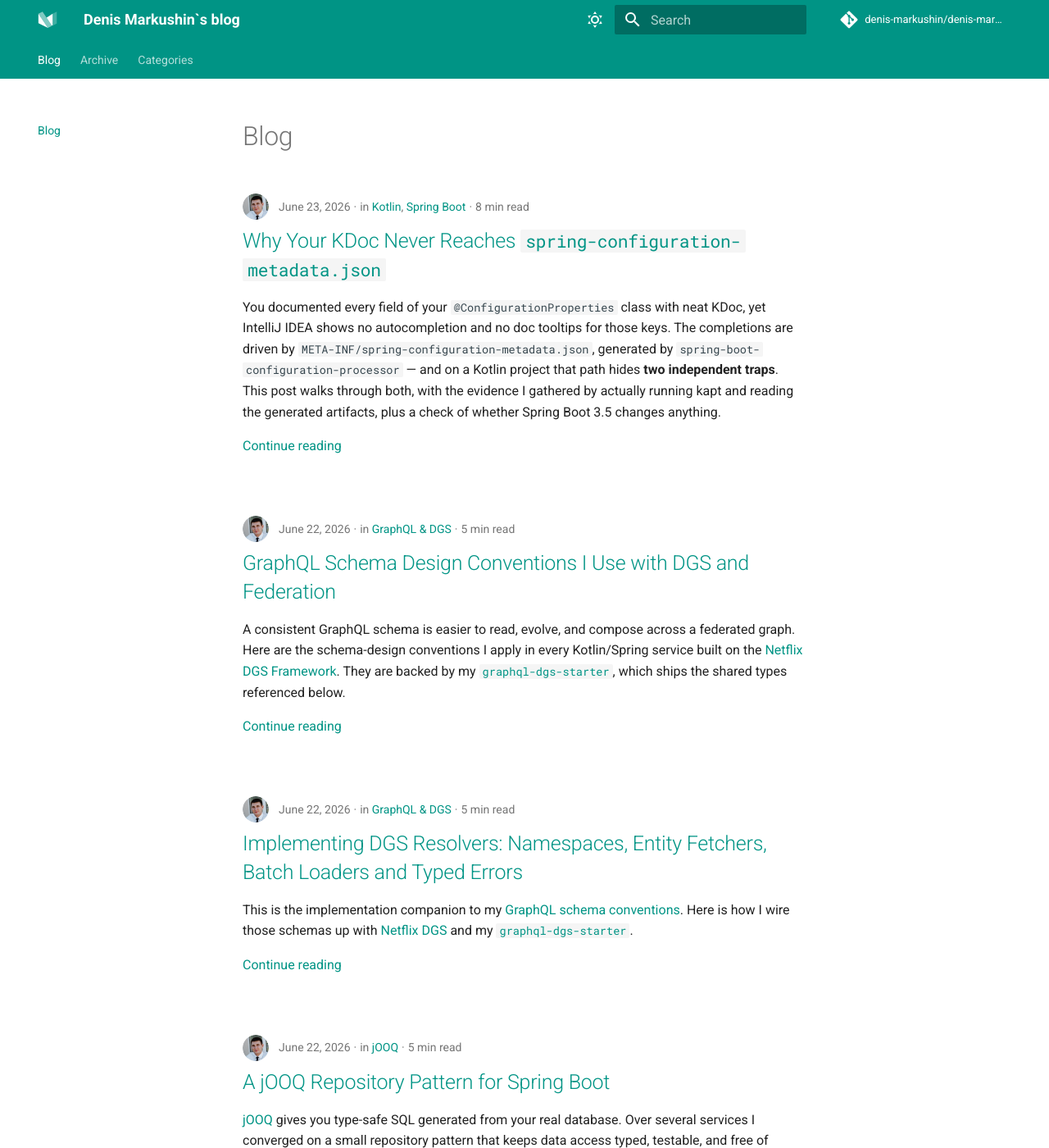
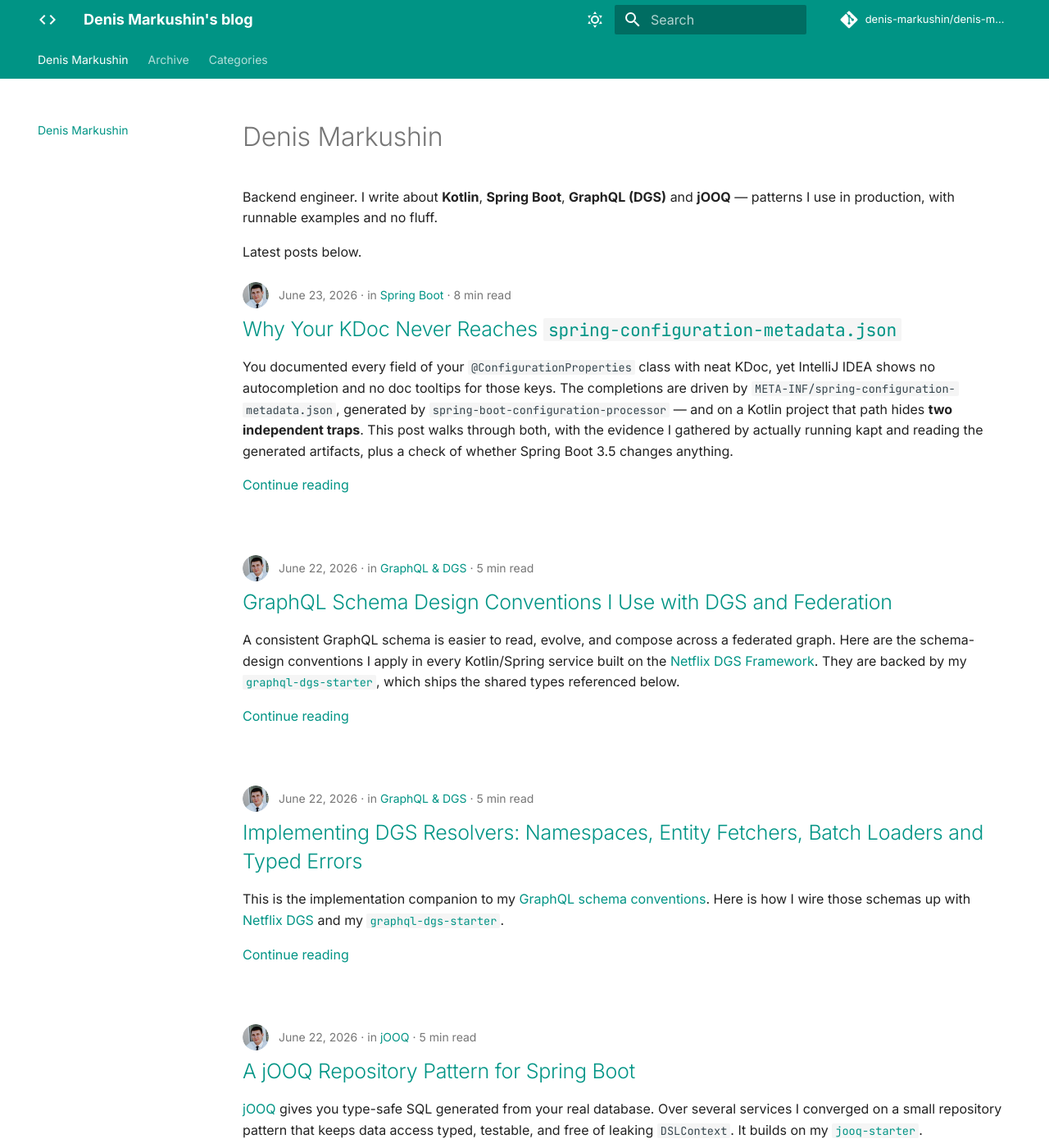
Before and after one commit to denis-markushin/denis-markushin.github.io, an MkDocs documentation site: the page built from docs/index.md, in a window 1280 px wide and 1400 px high. Shown: the whole window at 82% size. Built offline with MkDocs 1.6.1 and Material for MkDocs 9.7.7, drawn with Linux system fonts in a browser that asks for light colours; comment, search, counter and statistics services are not loaded; some of the changed text lies outside the part shown.

Commit message:
chore(blog): fix typos, redesign homepage, and pin dependencies
- Fix backtick-apostrophe typos in mkdocs.yml site_name and database-documentation post
- Rename virtual-threads post filename from \"hot\" to \"how\" and update cross-link
- Remove duplicate \"Kotlin\" category from config-metadata post
- Redesign homepage with author intro and topic focus instead of bare heading
- Pin all Python dependencies to exact versions in requirements.txt
- Update mkdocs.yml: Inter/JetBrains Mono fonts, media-query palette toggles,
  material/code-tags logo, social links, copyright year range, new theme features
- Remove premature GraphQL testing section from kotlin-testing post

```diff
--- a/docs/index.md
+++ b/docs/index.md
@@ -1 +1,11 @@
-# Blog
+---
+hide:
+  - toc
+---
+
+# Denis Markushin
+
+Backend engineer. I write about **Kotlin**, **Spring Boot**, **GraphQL (DGS)** and **jOOQ** —
+patterns I use in production, with runnable examples and no fluff.
+
+Latest posts below.
--- a/mkdocs.yml
+++ b/mkdocs.yml
@@ -1,5 +1,5 @@
 # Project information
-site_name: Denis Markushin`s blog
+site_name: Denis Markushin's blog
 site_url: https://denis-markushin.github.io
 site_author: Denis Markushin
 site_description: >-
@@ -10,7 +10,7 @@ repo_name: denis-markushin/denis-markushin.github.io
 repo_url: https://github.com/denis-markushin/denis-markushin.github.io
 
 # Copyright
-copyright: Copyright &copy; 2024 Denis Markushin
+copyright: Copyright &copy; 2024&ndash;2026 Denis Markushin
 
 # Configuration
 theme:
@@ -18,35 +18,49 @@ theme:
   name: material
   features:
     - content.code.copy
+    - content.code.annotate
+    - content.tooltips
     - navigation.indexes
     - navigation.instant
     - navigation.tracking
     - navigation.tabs
     - navigation.top
-    - navigation.expand
+    - navigation.path
     - navigation.footer
     - navigation.sections
+    - toc.follow
     - search.highlight
     - search.share
     - search.suggest
   icon:
-    logo: logo
+    logo: material/code-tags
   palette:
-    - scheme: default
+    - media: "(prefers-color-scheme: light)"
+      scheme: default
       primary: teal
       accent: teal
       toggle:
         icon: material/weather-sunny
         name: Switch to dark mode
-    - scheme: slate
+    - media: "(prefers-color-scheme: dark)"
+      scheme: slate
       primary: teal
       accent: teal
       toggle:
         icon: material/weather-night
         name: Switch to light mode
   font:
-    text: Roboto
-    code: Roboto Mono
+    text: Inter
+    code: JetBrains Mono
+
+extra:
+  social:
+    - icon: fontawesome/brands/github
+      link: https://github.com/denis-markushin
+      name: GitHub
+    - icon: fontawesome/brands/linkedin
+      link: https://www.linkedin.com/in/denis-markushin
+      name: LinkedIn
 
 markdown_extensions:
   - pymdownx.highlight:
```
Also changed, not shown: docs/posts/2024/10/2024-10-10-how-to-generate-interactive-database-documentation.md (+1 -1 lines), docs/posts/2025/02/2025-02-23-kotlin-and-spring-boot-testing.md (+5 -45 lines), docs/posts/2026/06/2026-06-22-implementing-dgs-resolvers.md (+1 -1 lines), docs/posts/2026/06/2026-06-23-kotlin-spring-config-metadata-kdoc.md (+0 -1 lines), requirements.txt (+4 -4 lines), docs/posts/2024/12/2024-12-11-how-use-dgs-virtual-threads-and-spring-security.md (renamed from docs/posts/2024/12/2024-12-11-hot-use-dgs-virtual-threads-and-spring-security.md).
